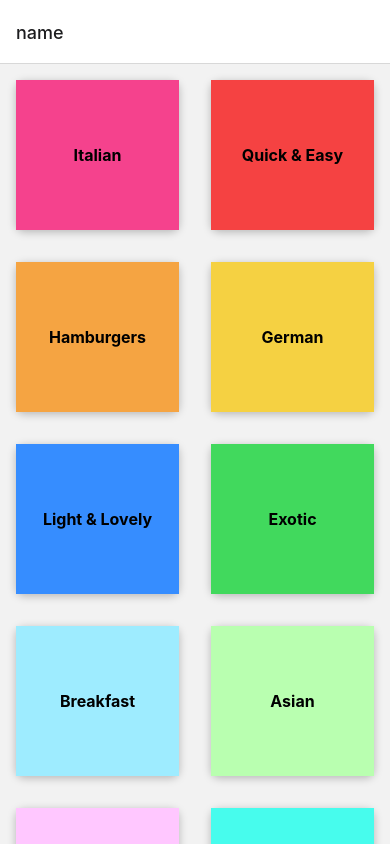
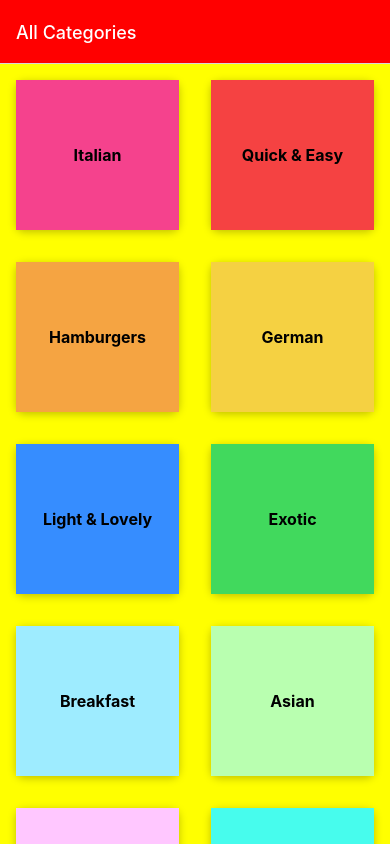
Before and after one commit to ihlasMert/mealApp, a React Native app: screen / in a window 390 px wide. Built offline with nearby package versions, Linux system fonts and the light colour scheme.

Commit message:
added navigation options

```diff
--- a/App.js
+++ b/App.js
@@ -11,7 +11,16 @@ export default function App() {
   return (
     <NavigationContainer>
       <Stack.Navigator>
-        <Stack.Screen name="name" component={CategoriesScreen} />
+        <Stack.Screen
+          name="MealsCategories"
+          component={CategoriesScreen}
+          options={{
+            title: "All Categories",
+            headerStyle: { backgroundColor: "red" },
+            headerTintColor:"white",
+            contentStyle:{backgroundColor:"yellow"}
+          }}
+        />
         <Stack.Screen name="MealOverView" component={MealOverViewScreen} />
       </Stack.Navigator>
     </NavigationContainer>
```
